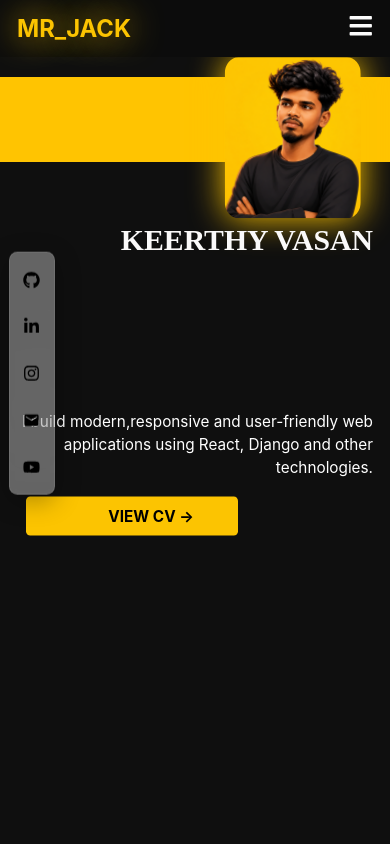
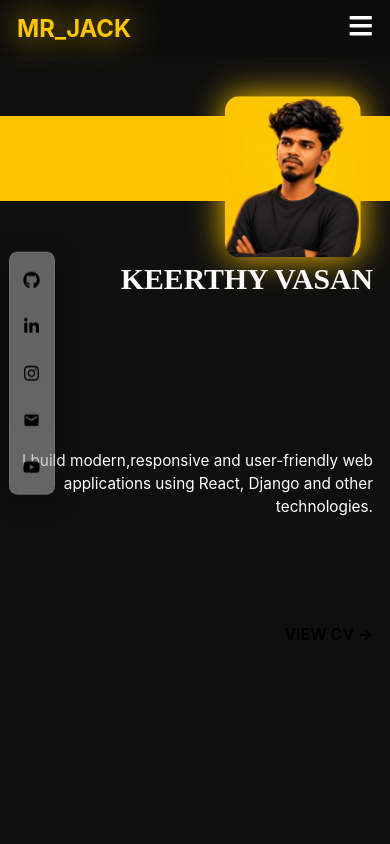
Before and after one commit to keerthy-07/my-app, a React (Create React App) app: page / in a window 390 px wide. Shown: the top 844 px of the page. Built offline with nearby package versions, Linux system fonts and the light colour scheme.

Commit message:
updated responsive head,profile and socialbar

```diff
--- a/src/components/profile/profile.css
+++ b/src/components/profile/profile.css
@@ -98,8 +98,9 @@
 
   .cover{
     display: flex;
+    margin-top: 10%;
     flex-direction: column;
-    height: 25%;
+    height: 35%;
     padding: 50px 50px;
     right: 110px;
   }
--- a/src/components/profile/profile.jsx
+++ b/src/components/profile/profile.jsx
@@ -19,7 +19,7 @@ function Profile(props) {
 
           <p className="about">{props.about}</p>
 
-          <h4 onClick={()=>{window.open("/resume.pdf");}}>VIEW CV →</h4>
+          <h3 onClick={()=>{window.open("/resume.pdf");}}>VIEW CV →</h3>
         </div>
 
 
```
